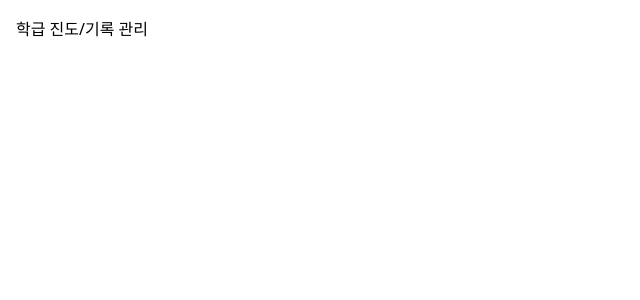
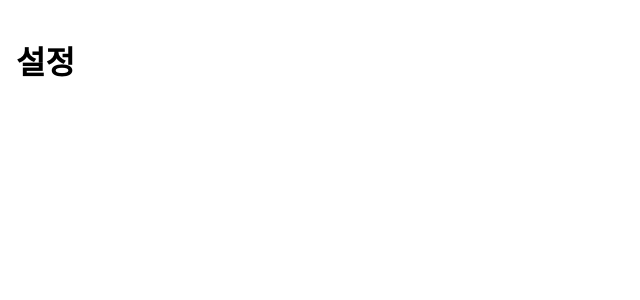
Before and after one commit to mrdoolee/jindocheck_project, a React (Vite) app: page /#/setup in a window 1280 px wide. Shown: the top 300 px of the page, without its empty margins (0-640 px from the left). Built offline with nearby package versions, Linux system fonts and the light colour scheme.

Commit message:
feat: 라우팅 뼈대 구성

```diff
--- a/src/App.tsx
+++ b/src/App.tsx
@@ -1,3 +1,15 @@
+import { HashRouter, Routes, Route, Navigate } from 'react-router-dom';
+import SetupPage from './pages/SetupPage';
+import ClassPage from './pages/ClassPage';
+
 export default function App() {
-  return <div>학급 진도/기록 관리</div>;
+  return (
+    <HashRouter>
+      <Routes>
+        <Route path="/" element={<Navigate to="/setup" replace />} />
+        <Route path="/setup" element={<SetupPage />} />
+        <Route path="/class/:classId/*" element={<ClassPage />} />
+      </Routes>
+    </HashRouter>
+  );
 }
--- /dev/null
+++ b/src/pages/ClassPage.tsx
@@ -0,0 +1,3 @@
+export default function ClassPage() {
+  return <h1>학급</h1>;
+}
--- /dev/null
+++ b/src/pages/SetupPage.tsx
@@ -0,0 +1,3 @@
+export default function SetupPage() {
+  return <h1>설정</h1>;
+}
```
Also changed, not shown: 1 other file (tests, documents, lock files or other folders).
